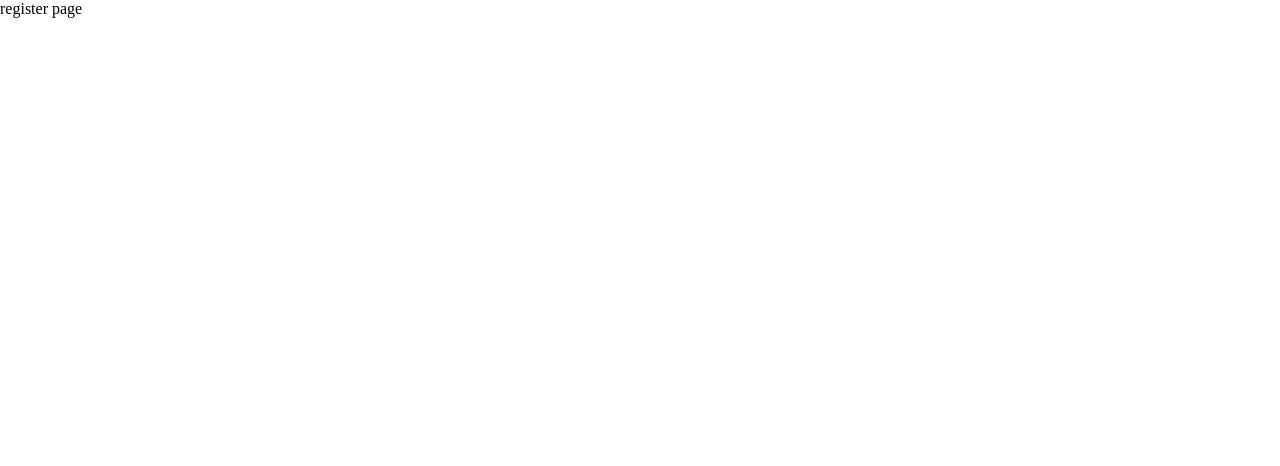
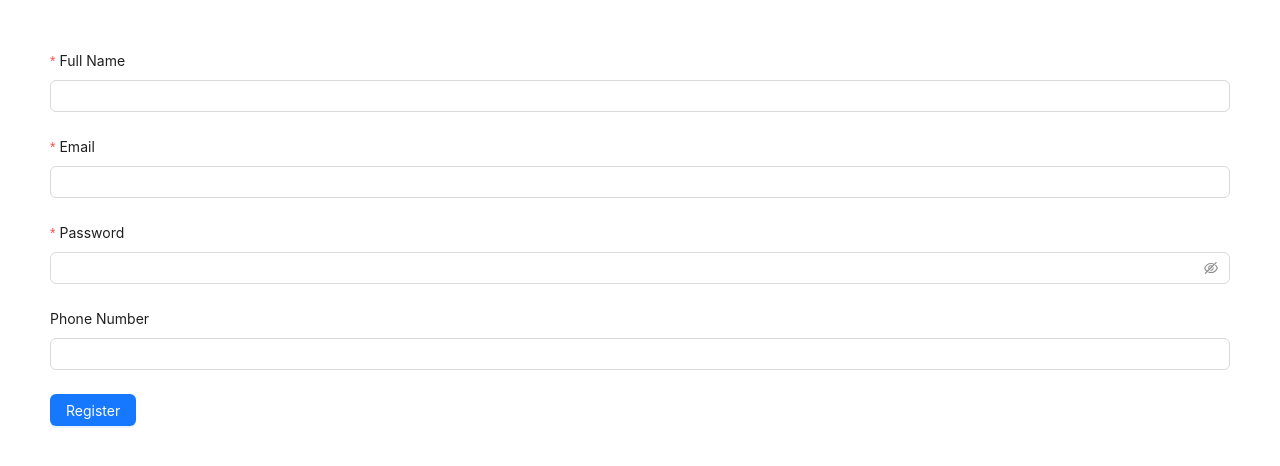
Before and after one commit to dnguyendang/React-Ultimate, a React (Vite) app in the folder 01-react-vite-hoidanit-starter-master/: page /register in a window 1280 px wide. Shown: the top 466 px of the page. Built offline with nearby package versions, Linux system fonts and the light colour scheme.

Commit message:
Update: Form register

```diff
--- a/01-react-vite-hoidanit-starter-master/src/pages/register.jsx
+++ b/01-react-vite-hoidanit-starter-master/src/pages/register.jsx
@@ -1,7 +1,74 @@
+
+import { Button, Form, Input } from 'antd'
 
 const RegisterPage = () => {
+    const [form] = Form.useForm()
+    const onFinish = (values) => {
+        console.log(">>> check : ", values)
+    }
     return (
-        <div>register page</div>
+        <Form
+            form={form}
+            layout="vertical"
+            onFinish={onFinish}
+        >
+            <div style={{ margin: "50px" }}>
+                <Form.Item
+                    label="Full Name"
+                    name="fullName"
+                    rules={[
+                        {
+                            required: true,
+                            message: 'Please input your full name!'
+                        }
+                    ]}
+                >
+                    <Input />
+                </Form.Item>
+                <Form.Item
+                    label="Email"
+                    name="email"
+                    rules={[
+                        {
+                            required: true,
+                            message: 'Please input your email!'
+                        }
+                    ]}
+                >
+                    <Input />
+                </Form.Item>
+                <Form.Item
+                    label="Password"
+                    name="password"
+                    rules={[
+                        {
+                            required: true,
+                            message: 'Please input your password!'
+                        }
+                    ]}
+                >
+                    <Input.Password />
+                </Form.Item>
+                <Form.Item
+                    label="Phone Number"
+                    name="phone"
+                    rules={[
+                        {
+                            pattern: new RegExp(/\d+/g),
+                            message: 'Wrong format!'
+                        }
+                    ]}
+                >
+                    <Input />
+                </Form.Item>
+                <div>
+                    <Button
+                        type='primary'
+                        onClick={() => form.submit()}
+                    >Register</Button>
+                </div>
+            </div>
+        </Form>
     )
 }
 
```
